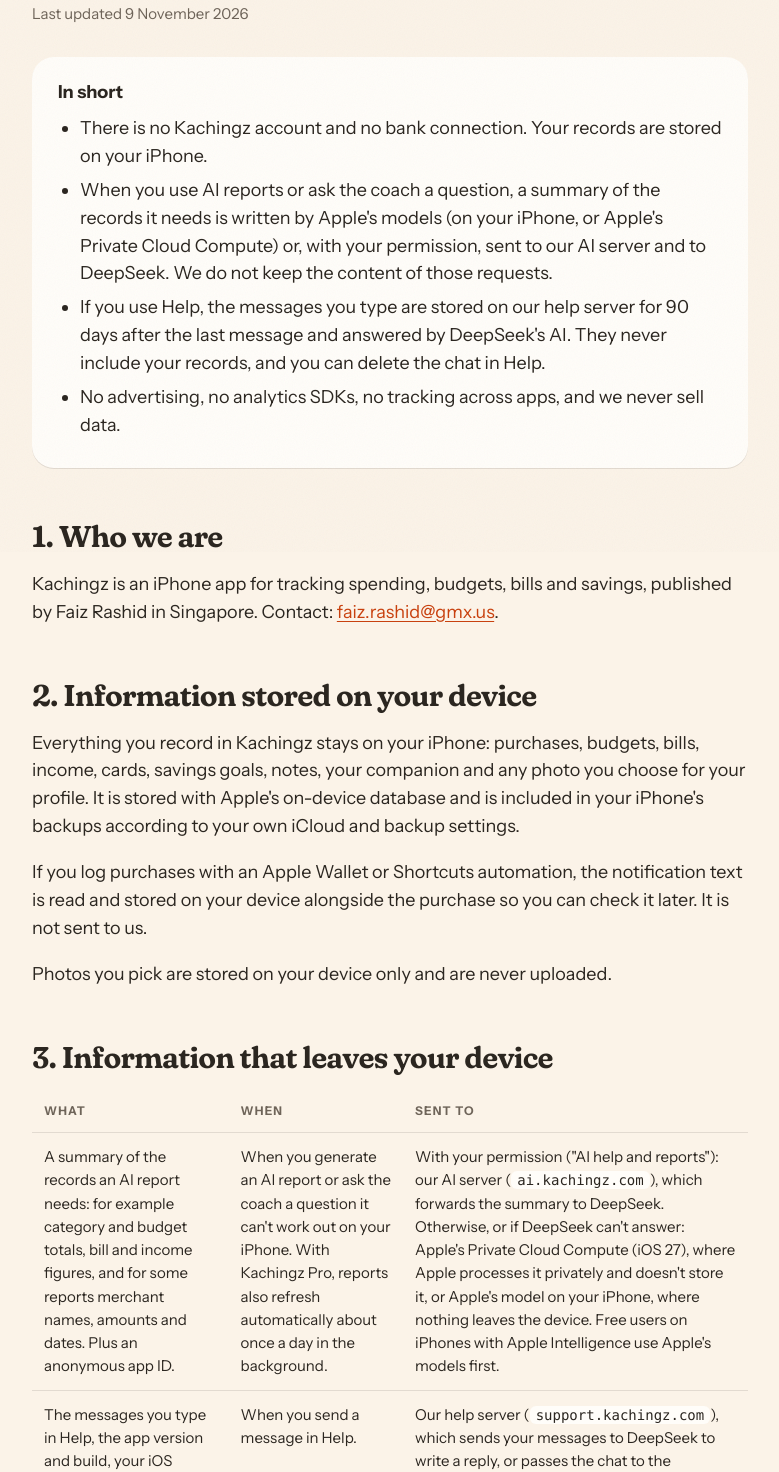
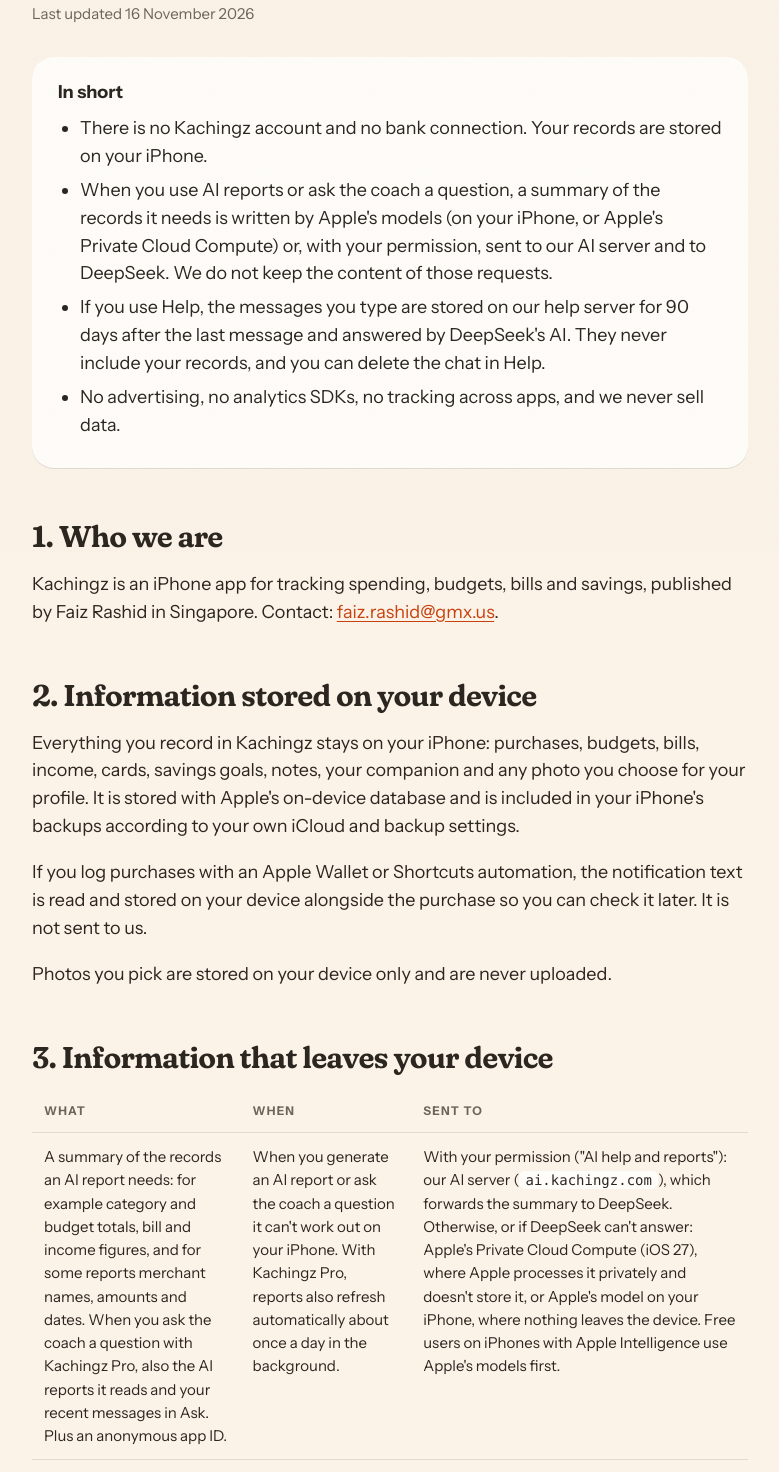
Before and after one commit to echizen92/kaching-pages, a plain HTML site: page privacy/index.html in a window 1280 px wide. Shown: the part 248-1720 px from the top of the page, without its empty margins (250-1029 px from the left). Drawn offline with Linux system fonts and the light colour scheme.

Commit message:
Privacy: Pro's Ask also sends the AI reports it reads and recent Ask messages
Co-Authored-By: Claude Opus 5.5 <noreply@anthropic.com>

```diff
--- a/privacy/index.html
+++ b/privacy/index.html
@@ -35,7 +35,7 @@
 <section class="doc"><div class="wrap">
 <div class="eyebrow">Kachingz</div>
 <h1>Privacy Policy</h1>
-<p class="meta">Last updated 9 November 2026</p>
+<p class="meta">Last updated 16 November 2026</p>
 
 <div class="summary"><b>In short</b>
 <ul>
@@ -56,7 +56,7 @@
 <h2>3. Information that leaves your device</h2>
 <table>
 <tr><th>What</th><th>When</th><th>Sent to</th></tr>
-<tr><td>A summary of the records an AI report needs: for example category and budget totals, bill and income figures, and for some reports merchant names, amounts and dates. Plus an anonymous app ID.</td>
+<tr><td>A summary of the records an AI report needs: for example category and budget totals, bill and income figures, and for some reports merchant names, amounts and dates. When you ask the coach a question with Kachingz Pro, also the AI reports it reads and your recent messages in Ask. Plus an anonymous app ID.</td>
     <td>When you generate an AI report or ask the coach a question it can't work out on your iPhone. With Kachingz Pro, reports also refresh automatically about once a day in the background.</td>
     <td>With your permission ("AI help and reports"): our AI server (<code>ai.kachingz.com</code>), which forwards the summary to DeepSeek. Otherwise, or if DeepSeek can't answer: Apple's Private Cloud Compute (iOS 27), where Apple processes it privately and doesn't store it, or Apple's model on your iPhone, where nothing leaves the device. Free users on iPhones with Apple Intelligence use Apple's models first.</td></tr>
 <tr><td>The messages you type in Help, the app version and build, your iOS version, whether you use Kachingz Pro (free, trial or paid), and an anonymous app ID. If the Kachingz team replies, your device's push notification token. Never your purchases or other records.</td>
```
